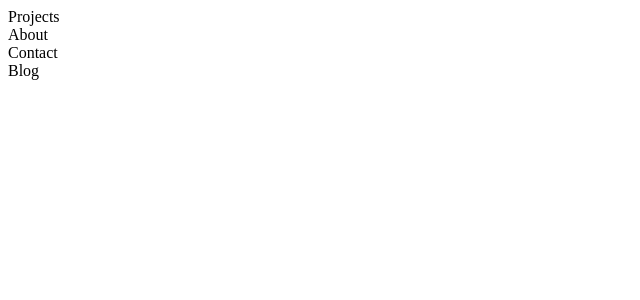
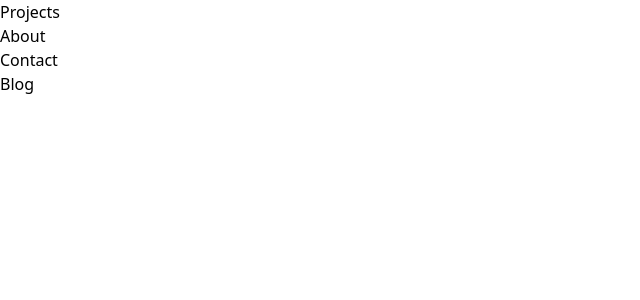
Before and after one commit to juanstakys/simon-says-juan-stakys-portfolio, a Vue app: page / in a window 1280 px wide. Shown: the top 300 px of the page, without its empty margins (0-640 px from the left). Built offline with nearby package versions, Linux system fonts and the light colour scheme.

Commit message:
tailwind

```diff
--- a/package.json
+++ b/package.json
@@ -8,7 +8,10 @@
     "lint": "vue-cli-service lint"
   },
   "dependencies": {
+    "autoprefixer": "^10",
     "core-js": "^3.8.3",
+    "postcss": "^8",
+    "tailwindcss": "^3",
     "vue": "^3.2.13"
   },
   "devDependencies": {
@@ -18,7 +21,8 @@
     "@vue/cli-plugin-eslint": "~5.0.0",
     "@vue/cli-service": "~5.0.0",
     "eslint": "^7.32.0",
-    "eslint-plugin-vue": "^8.0.3"
+    "eslint-plugin-vue": "^8.0.3",
+    "vue-cli-plugin-tailwind": "~3.0.0"
   },
   "eslintConfig": {
     "root": true,
--- /dev/null
+++ b/postcss.config.js
@@ -0,0 +1,6 @@
+module.exports = {
+  plugins: {
+    tailwindcss: {},
+    autoprefixer: {}
+  }
+}
--- /dev/null
+++ b/src/assets/tailwind.css
@@ -0,0 +1,5 @@
+@tailwind base;
+
+@tailwind components;
+
+@tailwind utilities;
--- a/src/main.js
+++ b/src/main.js
@@ -1,4 +1,5 @@
 import { createApp } from 'vue'
 import App from './App.vue'
+import './assets/tailwind.css'
 
 createApp(App).mount('#app')
--- /dev/null
+++ b/tailwind.config.js
@@ -0,0 +1,8 @@
+/** @type {import('tailwindcss').Config} */
+module.exports = {
+  content: ['./public/**/*.html', './src/**/*.{vue,js,ts,jsx,tsx}'],
+  theme: {
+    extend: {},
+  },
+  plugins: [],
+}
```
Also changed, not shown: 1 other file (tests, documents, lock files or other folders).
